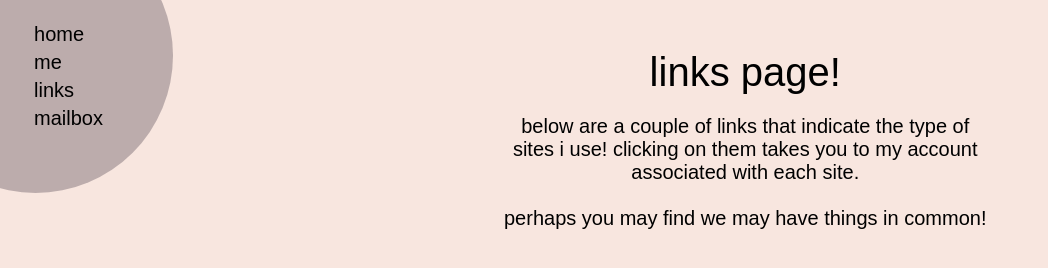
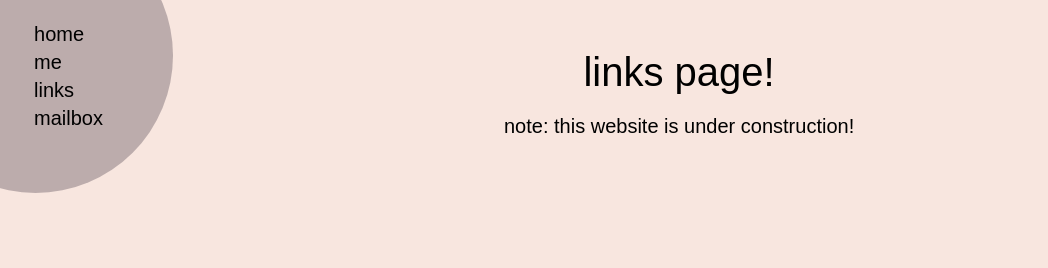
Before and after one commit to lingazoe/lingazoe.github.io, a plain HTML site: page links.html in a window 1280 px wide. Shown: the whole page, without its empty margins (0-1048 px from the left). Drawn offline with Linux system fonts and the light colour scheme; a web font is replaced by a local one.

Commit message:
finished

```diff
--- a/links.html
+++ b/links.html
@@ -18,10 +18,7 @@
 
     <div class="loadin">
       <div class="title">links page!
-        <div class="bio">below are a couple of links that indicate the type of<br>
-                         sites i use! clicking on them takes you to my account<br>
-                         associated with each site.<br><br>
-                         perhaps you may find we may have things in common!</div>
+        <div class="bio">note: this website is under construction!</div>
       </div>
     </div>
   </body>
```
Also changed, not shown: index.html (+1 -1 lines).
